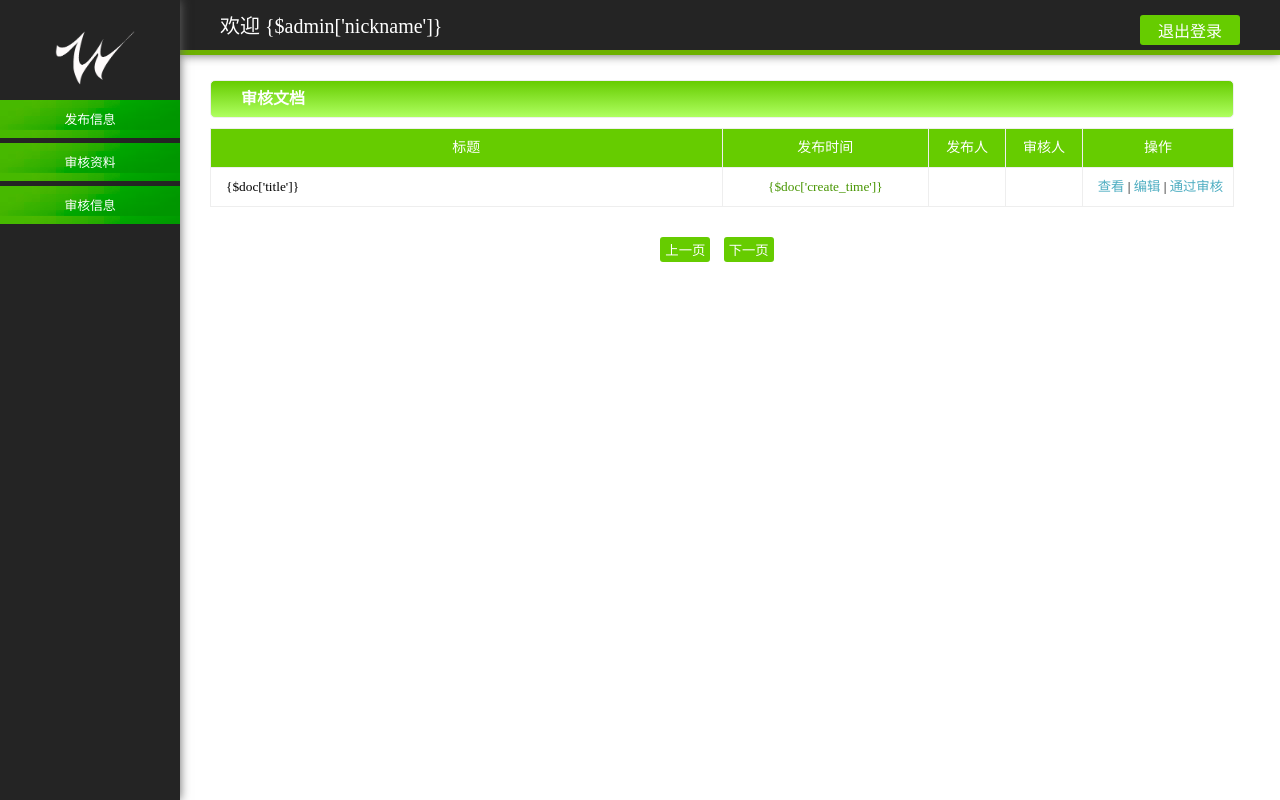
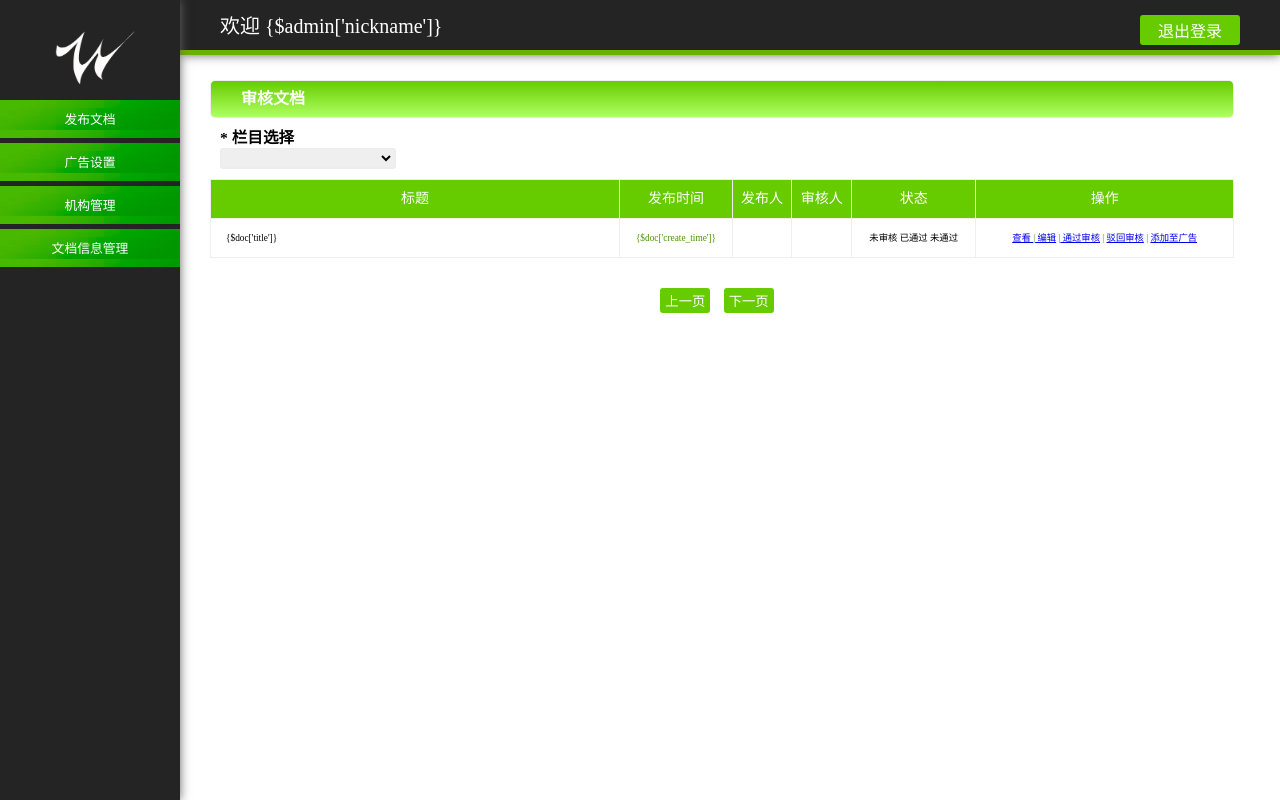
Before and after one commit to Meizhuo/MZ-Server, a PHP site: page /DbName/Application/Admin/View/Index/checkDocument.html in a window 1280 px wide. Run offline with PHP 8.4, Linux system fonts and the light colour scheme.

Commit message:
70% 审核文档页面设计

```diff
--- a/Application/Admin/View/Index/checkDocument.html
+++ b/Application/Admin/View/Index/checkDocument.html
@@ -21,38 +21,32 @@
     <div id="parent_a">
         <div id="PARENT">
             <ul id="nav">
-                <li><a href="/mz/index.php/admin/index/postDocument" onclick="DoMenu('ChildMenu1')">发布信息</a>
+                <li><a href="{:U('admin/index/postDocument')}" onclick="DoMenu('ChildMenu1')">发布文档</a>
+                    <li><a href="{:U('admin/index/advertisements')}" onclick="DoMenu('ChildMenu2')">广告设置</a>
                     </li>
-                <li><a href="#Menu=ChildMenu2" onClick="DoMenu('ChildMenu2')">审核资料</a>
-                    <ul id="ChildMenu2" class="collapsed">
-                        <li><a href="/mz/index.php/admin/index/checkInstitution">培训机构</a>
+                    <li><a href="#Menu=ChildMenu3" onClick="DoMenu('ChildMenu3')">机构管理</a>
+                        <ul id="ChildMenu3" class="collapsed">
+                            <li><a href="{:U('admin/index/checkInstitution','checked=0')}">待审核列表</a>
+                            </li>
+                            <li><a href="{:U('admin/index/checkInstitution','checked=1')}">已通过审核列表</a>
+                            </li>
+                            <li><a href="{:U('admin/index/checkInstitution','checked=-1')}">未通过审核列表</a>
                             </li>
                         </ul>
                     </li>
-                <li><a href="#Menu=ChildMenu3" onClick="DoMenu('ChildMenu3')">审核信息</a>
-                    <ul id="ChildMenu3" class="collapsed">
-                        <li><a href="/mz/index.php/admin/index/checkDocument/categoryId/1">基本职能</a>
+                    <li><a href="#Menu=ChildMenu4" onClick="DoMenu('ChildMenu4')">文档信息管理</a>
+                        <ul id="ChildMenu4" class="collapsed">
+                            <li><a href="{:U('admin/index/checkDocument','checked=0&categoryId=1')}">待审核列表</a>
                             </li>
-                        <li><a href="/mz/index.php/admin/index/checkDocument/categoryId/2">法律法规及政策</a>
+                            <li><a href="{:U('admin/index/checkDocument','checked=1&categoryId=1')}">已通过审核列表</a>
                             </li>
-                        <li><a href="/mz/index.php/admin/index/checkDocument/categoryId/3">相关新闻</a>
-                        </li>
-                        <li><a href="/mz/index.php/admin/index/checkDocument/categoryId/4">通知信息</a>
-                        </li>
-                        <li><a href="/mz/index.php/admin/index/checkDocument/categoryId/5">政策法规</a>
-                        </li>
-                        <li><a href="/mz/index.php/admin/index/checkDocument/categoryId/6">办事指南</a>
-                        </li>
-                        <li><a href="/mz/index.php/admin/index/checkDocument/categoryId/7">全国统考</a>
+                            <li><a href="{:U('admin/index/checkDocument','checked=-1&categoryId=1')}">未通过审核列表</a>
                             </li>
                         </ul>
                     </li>
             </ul>
         </div>
-
     </div>
-
-
 
     <div id="topbar">
         <span>欢迎 {$admin['nickname']}</span>
@@ -64,14 +58,27 @@
         <div class="ht">
             <h1>审核文档</h1>
         </div>
+        <div style="margin: 10px;">
+            <h3>* 栏目选择</h3>
+            <select id="select-category" name="select" style="font-family: 微软雅黑; border: 2px solid #ededed; border-radius: 3px;">
+                <option value="1">职业培训-基本职能</option>
+                <option value="2">职业培训-法律法规及政策</option>
+                <option value="3">职业培训-相关新闻</option>
+                <option value="4">职业培训-通知信息</option>
+                <option value="5">职业技能鉴定-政策法规</option>
+                <option value="6">职业技能鉴定-办事指南</option>
+                <option value="7">职业技能鉴定-全国统考</option>
+            </select>
+        </div>
         <div id="ins_form">
             <table>
                 <tr>
-                    <th style="width:50%;padding: 4px">标题</th>
+                    <th style="width:40%;padding: 4px">标题</th>
                     <th>发布时间</th>
                     <th>发布人</th>
                     <th>审核人</th>
-                    <th style="width:150px">操作</th>
+                    <th>状态</th>
+                    <th>操作</th>
                 </tr>
 
                 <foreach name="documents" item="doc">
@@ -81,8 +88,22 @@
                         <td></td>
                         <td></td>
                         <td>
-                            <span id="title_bar" ><a href="/mz/index.php/admin/index/viewDocument/doc_id/{$doc['id']}"> 查看 </a>|<a href="/mz/index.php/admin/index/postDocument/doc_id/{$doc['id']}"> 编辑
-            </a>|<a name="vertify" href="javascript:void(0);" data-id="{$doc['id']}"> 通过审核</a>
+                            <if condition="$doc['status'] eq 0 ">
+                                未审核
+                                <elseif condition="$doc['status'] eq 1" />已通过
+                                <else />未通过
+                            </if>
+                        </td>
+                        <td>
+                            <span><a href="/mz/index.php/admin/index/viewDocument/doc_id/{$doc['id']}"> 查看 </a>|<a href="/mz/index.php/admin/index/postDocument/doc_id/{$doc['id']}"> 编辑</a>
+                                <if condition="$doc['status'] eq 0 ">
+                                    |<a name="vertify-pass" href="javascript:void(0);" data-id="{$doc['id']}"> 通过审核</a>
+                                    |
+                                    <a name="vertify-unpass" href="javascript:void(0);" data-id="{$doc['id']}"> 驳回审核</a>
+                                    <elseif condition="$doc['status'] eq 1" />|
+                                    <a name="btn-addAd" href="javascript:void(0);" data-id="{$doc['id']}"> 添加至广告</a>
+                                    <else />
+                                </if>
                             </span>
                             </a>
                         </td>
@@ -91,7 +112,7 @@
 
             </table>
             <div class="syxy">
-                <button id="btn-pre" class="submit" >上一页</button>
+                <button id="btn-pre" class="submit">上一页</button>
                 <button id="btn-next" class="submit">下一页</button>
 
             </div>
@@ -103,6 +124,19 @@
 <script type="text/javascript" src="/mz/Public/js/jquery.min.js"></script>
 <script type="text/javascript">
 (function($) {
+    //初始化
+    var checked = "{$checked}";
+    var cur_page = "{$page}";
+    var cur_category = "{$categoryId}";
+    var url_tpl = "{:U('admin/index/checkDocument','','')}/checked/{checked}/categoryId/{cur_category}/page/{cur_page}";
+    var url = "{:U('admin/index/checkDocument','','')}" + "/categoryId/" + cur_category + '/page/';
+
+    $('#select-category').on('change', function() {
+        location = url_tpl.replace('{cur_category}', $(this).val()).replace('{cur_page}', cur_page).replace('{checked}', checked);
+    });
+    //初始化栏目
+    $('#select-category').val(cur_category);
+
     //退出
     $('#btn-logout').on('click', function() {
         $.get('/mz/index.php/home/user/logout', function(data) {
@@ -115,18 +149,17 @@
         });
     });
     //翻页
-    var cur_page = "{$page}";
-    var cur_category ="{$categoryId}";
-    var url = "{:U('admin/index/checkDocument','','')}" + "/categoryId/"+cur_category+'/page/';
 
     //前一页
-    $('#btn-pre').on('click',function(){
-        location = url+(parseInt(cur_page)-1);
+    $('#btn-pre').on('click', function() {
+        var page_pre = parseInt(cur_page) - 1;
+        location = url_tpl.replace('{cur_category}', $('#select-category').val()).replace('{cur_page}', page_pre).replace('{checked}', checked);
     });
 
     //后一页
-    $('#btn-next').on('click',function(){
-        location =url+(parseInt(cur_page)+1);
+    $('#btn-next').on('click', function() {
+        var page_next = parseInt(cur_page) + 1;
+        location = url_tpl.replace('{cur_category}', $('#select-category').val()).replace('{cur_page}', page_next).replace('{checked}', checked);
     });
 
 })(jQuery);
--- a/Application/Common/Model/DocumentModel.class.php
+++ b/Application/Common/Model/DocumentModel.class.php
@@ -165,7 +165,7 @@
         if(!empty($content)){
             $map['content'] = array('like','%'.$content.'%');
         }
-        if($status === 0 || !empty($status)){
+        if($status == 0 || !empty($status)){
             $map['status'] = array('eq',$status);
         }
         // 保证为正数
--- a/Public/css/ins_form.css
+++ b/Public/css/ins_form.css
@@ -1,5 +1,7 @@
 /* CSS Document */
-
+table {
+    font-size: 0.7em;
+}
 table {
     width: 100%;
     border: 0;
```
Also changed, not shown: Application/Admin/Controller/IndexController.class.php (+13 -4 lines). Lines whose indentation alone changed are shown as unchanged.
